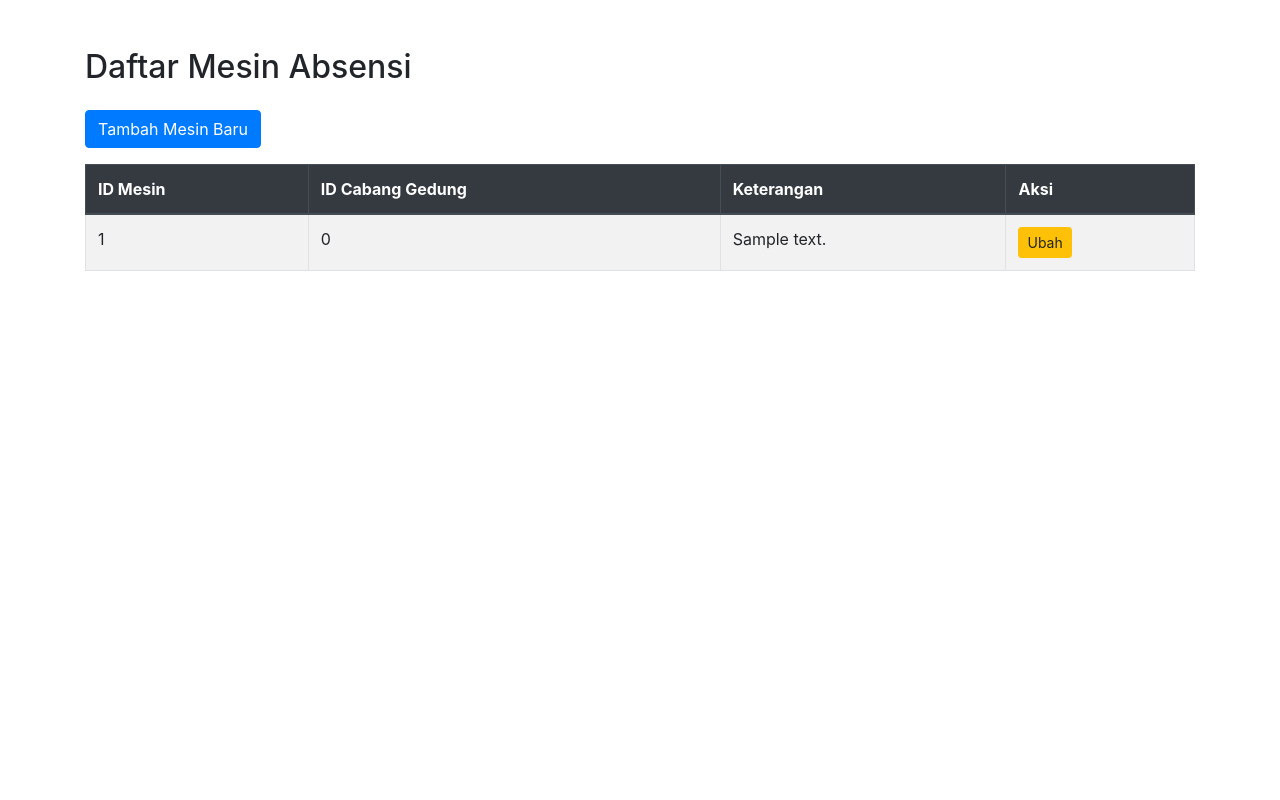
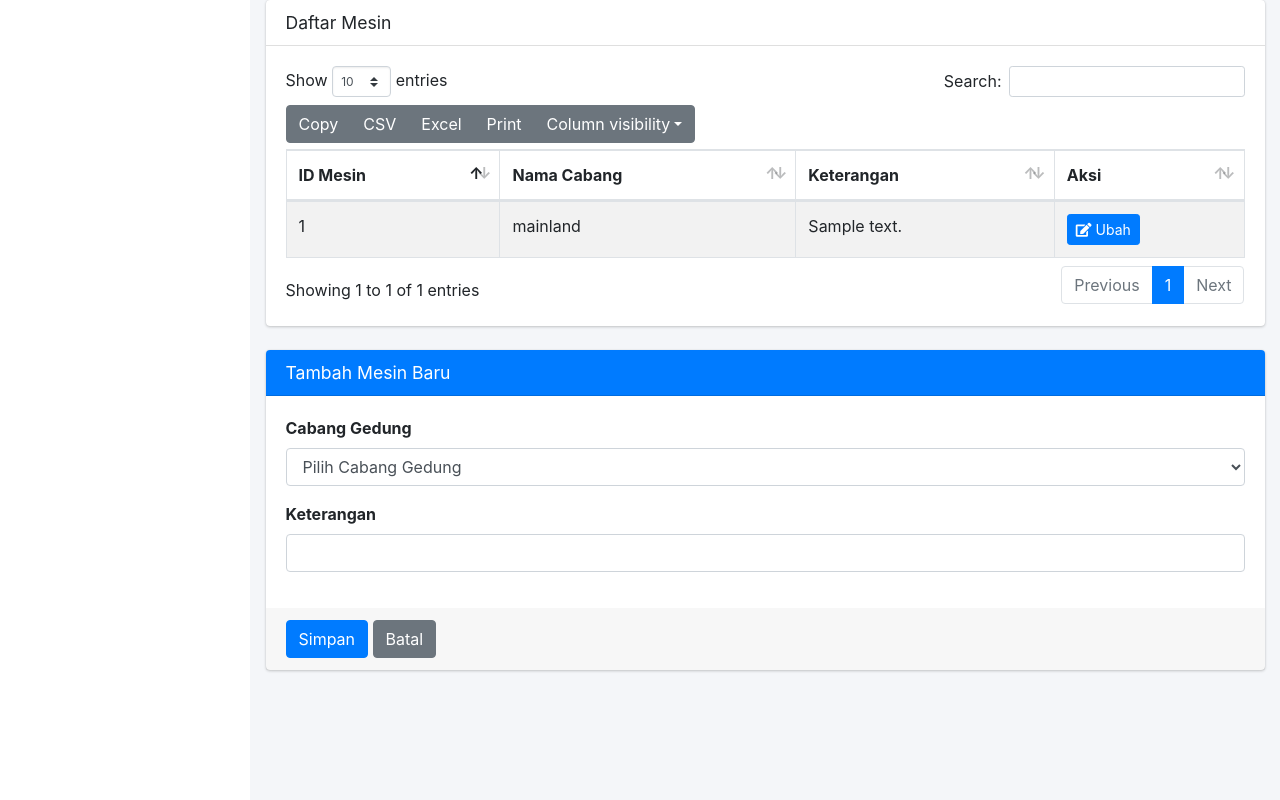
Before and after one commit to lorenzadam/NusabotAbsensi, a PHP site: page /pages/mesin/mesin_absensi.php in a window 1280 px wide. Run offline with PHP 8.4, Linux system fonts and the light colour scheme; data comes from the database, SQL or seed files in the repository; tables that the repository leaves empty or names only in its code hold one stand-in row (values such as "Sample post"); some libraries are stand-ins or nearby versions.

Commit message:
membuat data untuk mengisi data cabang nya, gunakan <select> user bisa memilih cabang ini berdasarkan yang ada di tabel cabang_gedung

```diff
--- a/pages/mesin/mesin_absensi.php
+++ b/pages/mesin/mesin_absensi.php
@@ -2,39 +2,33 @@
 require_once("../../etc/config.php");
 require_once("../../etc/function.php");
 
-// Inisialisasi variabel
 $id_mesin = '';
 $id_cabang_gedung = '';
 $keterangan = '';
 $isEdit = false;
-$message = '';
 
-// Proses Tambah/Ubah data
 if ($_SERVER['REQUEST_METHOD'] === 'POST') {
     $id_mesin = $_POST['id_mesin'] ?? '';
     $id_cabang_gedung = $_POST['id_cabang_gedung'] ?? '';
     $keterangan = $_POST['keterangan'] ?? '';
 
     if ($id_mesin) {
-        // Proses Edit
         $query = "UPDATE mesin SET id_cabang_gedung = '$id_cabang_gedung', keterangan = '$keterangan' WHERE id_mesin = $id_mesin";
         if (mysqli_query($mysqli, $query)) {
-            $message = 'Data mesin berhasil diperbarui!';
+            echo "<script>alert('Data mesin berhasil diperbarui!'); window.location.href='mesin_absensi.php';</script>";
         } else {
-            $message = 'Error: ' . mysqli_error($mysqli);
+            echo "Error: " . mysqli_error($mysqli);
         }
     } else {
-        // Proses Tambah
         $query = "INSERT INTO mesin (id_cabang_gedung, keterangan) VALUES ('$id_cabang_gedung', '$keterangan')";
         if (mysqli_query($mysqli, $query)) {
-            $message = 'Data mesin berhasil ditambahkan!';
+            echo "<script>alert('Data mesin berhasil ditambahkan!'); window.location.href='mesin_absensi.php';</script>";
         } else {
-            $message = 'Error: ' . mysqli_error($mysqli);
+            echo "Error: " . mysqli_error($mysqli);
         }
     }
 }
 
-// Proses Ambil data untuk Edit
 if (isset($_GET['edit'])) {
     $id_mesin = $_GET['edit'];
     $result = mysqli_query($mysqli, "SELECT * FROM mesin WHERE id_mesin = $id_mesin");
@@ -44,99 +38,139 @@ if (isset($_GET['edit'])) {
         $isEdit = true;
     }
 }
+
+$queryCabang = "SELECT id, lokasi FROM cabang_gedung";
+$resultCabang = mysqli_query($mysqli, $queryCabang);
+
+// Query untuk tabel mesin dengan nama cabang
+$result = mysqli_query($mysqli, "
+    SELECT
+        mesin.id_mesin,
+        cabang_gedung.lokasi AS nama_cabang,
+        mesin.keterangan
+    FROM
+        mesin
+    INNER JOIN
+        cabang_gedung
+    ON
+        mesin.id_cabang_gedung = cabang_gedung.id
+");
 ?>
 
 <!DOCTYPE html>
-<html lang="en">
+<html lang="id">
+
 <head>
     <meta charset="UTF-8">
     <meta name="viewport" content="width=device-width, initial-scale=1.0">
     <title>Mesin Absensi</title>
-    <link rel="stylesheet" href="https://stackpath.bootstrapcdn.com/bootstrap/4.5.2/css/bootstrap.min.css">
-    <style>
-        .notification {
-            position: fixed;
-            top: 20px;
-            right: 20px;
-            padding: 15px;
-            background-color: #28a745;
-            color: white;
-            border-radius: 5px;
-            box-shadow: 0px 4px 6px rgba(0, 0, 0, 0.2);
-            display: none;
-            z-index: 1000;
-        }
-    </style>
+    <link rel="stylesheet" href="../../plugins/fontawesome-free/css/all.min.css">
+    <link rel="stylesheet" href="../../plugins/datatables-bs4/css/dataTables.bootstrap4.min.css">
+    <link rel="stylesheet" href="../../dist/css/adminlte.min.css">
 </head>
-<body>
-    <div class="container mt-5">
-        <h2 class="mb-4">Daftar Mesin Absensi</h2>
 
-        <!-- Tombol untuk membuka form tambah/ubah -->
-        <button class="btn btn-primary mb-3" onclick="document.getElementById('form-container').style.display='block'">
-            <?php echo $isEdit ? 'Ubah Mesin' : 'Tambah Mesin Baru'; ?>
-        </button>
-
-        <!-- Form untuk Tambah atau Edit Mesin -->
-        <div id="form-container" class="card p-4 mb-4" style="display: <?php echo $isEdit ? 'block' : 'none'; ?>;">
-            <form action="mesin_absensi.php" method="post">
-                <input type="hidden" name="id_mesin" value="<?php echo $id_mesin; ?>">
-                <div class="form-group">
-                    <label for="id_cabang_gedung">ID Cabang Gedung:</label>
-                    <input type="text" name="id_cabang_gedung" id="id_cabang_gedung" class="form-control" value="<?php echo htmlspecialchars($id_cabang_gedung); ?>" required>
+<body class="hold-transition sidebar-mini">
+    <div class="wrapper">
+        <div class="content-wrapper">
+            <section class="content">
+                <div class="container-fluid">
+                    <div class="card">
+                        <div class="card-header">
+                            <h3 class="card-title">Daftar Mesin</h3>
                         </div>
-                <div class="form-group">
-                    <label for="keterangan">Keterangan:</label>
-                    <input type="text" name="keterangan" id="keterangan" class="form-control" value="<?php echo htmlspecialchars($keterangan); ?>" required>
-                </div>
-                <button type="submit" class="btn btn-primary">
-                    <?php echo $isEdit ? 'Simpan Perubahan' : 'Simpan'; ?>
-                </button>
-                <button type="button" class="btn btn-secondary" onclick="document.getElementById('form-container').style.display='none'">Batal</button>
-            </form>
-        </div>
-
-        <!-- Tabel Daftar Mesin -->
-        <table class="table table-bordered table-striped">
-            <thead class="thead-dark">
+                        <div class="card-body">
+                            <table id="tabel-mesin" class="table table-bordered table-striped">
+                                <thead>
                                     <tr>
                                         <th>ID Mesin</th>
-                    <th>ID Cabang Gedung</th>
+                                        <th>Nama Cabang</th>
                                         <th>Keterangan</th>
                                         <th>Aksi</th>
                                     </tr>
                                 </thead>
                                 <tbody>
                                     <?php
-                // Query untuk mengambil data dari tabel mesin
-                $result = mysqli_query($mysqli, "SELECT * FROM mesin");
                                     while ($row = mysqli_fetch_assoc($result)) {
                                         echo "<tr>";
                                         echo "<td>" . htmlspecialchars($row['id_mesin']) . "</td>";
-                    echo "<td>" . htmlspecialchars($row['id_cabang_gedung']) . "</td>";
+                                        echo "<td>" . htmlspecialchars($row['nama_cabang']) . "</td>";
                                         echo "<td>" . htmlspecialchars($row['keterangan']) . "</td>";
-                    echo "<td><a href='mesin_absensi.php?edit=" . $row['id_mesin'] . "' class='btn btn-warning btn-sm'>Ubah</a></td>";
+                                        echo "<td>
+                                                <a href='mesin_absensi.php?edit=" . $row['id_mesin'] . "' class='btn btn-primary btn-sm'>
+                                                    <i class='fas fa-edit'></i> Ubah
+                                                </a>
+                                              </td>";
                                         echo "</tr>";
                                     }
                                     ?>
                                 </tbody>
                             </table>
                         </div>
+                    </div>
+                    <div class="card card-primary mt-4">
+                        <div class="card-header">
+                            <h3 class="card-title"><?php echo $isEdit ? 'Ubah Mesin' : 'Tambah Mesin Baru'; ?></h3>
+                        </div>
+                        <form action="mesin_absensi.php" method="post">
+                            <input type="hidden" name="id_mesin" value="<?php echo $id_mesin; ?>">
+                            <div class="card-body">
+                                <div class="form-group">
+                                    <label for="id_cabang_gedung">Cabang Gedung</label>
+                                    <select name="id_cabang_gedung" id="id_cabang_gedung" class="form-control" required>
+                                        <option value="" disabled selected>Pilih Cabang Gedung</option>
+                                        <?php
+                                        while ($cabang = mysqli_fetch_assoc($resultCabang)) {
+                                            $selected = $cabang['id'] == $id_cabang_gedung ? 'selected' : '';
+                                            echo "<option value='{$cabang['id']}' $selected>{$cabang['lokasi']}</option>";
+                                        }
+                                        ?>
+                                    </select>
+                                </div>
+                                <div class="form-group">
+                                    <label for="keterangan">Keterangan</label>
+                                    <input type="text" name="keterangan" id="keterangan" class="form-control"
+                                        value="<?php echo htmlspecialchars($keterangan); ?>" required>
+                                </div>
+                            </div>
+                            <div class="card-footer">
+                                <button type="submit" class="btn btn-primary">
+                                    <?php echo $isEdit ? 'Simpan Perubahan' : 'Simpan'; ?>
+                                </button>
+                                <a href="mesin_absensi.php" class="btn btn-secondary">Batal</a>
+                            </div>
+                        </form>
+                    </div>
+                </div>
+            </section>
+        </div>
+    </div>
+    <script src="../../plugins/jquery/jquery.min.js"></script>
+    <script src="../../plugins/bootstrap/js/bootstrap.bundle.min.js"></script>
+    <script src="../../plugins/datatables/jquery.dataTables.min.js"></script>
+    <script src="../../plugins/datatables-bs4/js/dataTables.bootstrap4.min.js"></script>
+    <script src="../../plugins/datatables-responsive/js/dataTables.responsive.min.js"></script>
+    <script src="../../plugins/datatables-buttons/js/dataTables.buttons.min.js"></script>
+    <script src="../../plugins/datatables-buttons/js/buttons.bootstrap4.min.js"></script>
+    <script src="../../plugins/jszip/jszip.min.js"></script>
+    <script src="../../plugins/pdfmake/pdfmake.min.js"></script>
+    <script src="../../plugins/pdfmake/vfs_fonts.js"></script>
+    <script src="../../plugins/datatables-buttons/js/buttons.html5.min.js"></script>
+    <script src="../../plugins/datatables-buttons/js/buttons.print.min.js"></script>
+    <script src="../../plugins/datatables-buttons/js/buttons.colVis.min.js"></script>
+    <script src="../../dist/js/adminlte.min.js"></script>
 
-    <div id="notification" class="notification"></div>
-
-    <script src="https://code.jquery.com/jquery-3.5.1.min.js"></script>
-    <script src="https://stackpath.bootstrapcdn.com/bootstrap/4.5.2/js/bootstrap.bundle.min.js"></script>
     <script>
-        const message = "<?php echo $message; ?>";
-        if (message) {
-            const notification = document.getElementById('notification');
-            notification.innerText = message;
-            notification.style.display = 'block';
-            setTimeout(() => {
-                notification.style.display = 'none';
-            }, 3000);
-        }
+        $(function () {
+            $("#tabel-mesin").DataTable({
+                responsive: true,
+                lengthChange: true,
+                autoWidth: false,
+                buttons: [
+                    "copy", "csv", "excel", "pdf", "print", "colvis"
+                ]
+            }).buttons().container().appendTo('#tabel-mesin_wrapper .col-md-6:eq(0)');
+        });
     </script>
 </body>
+
 </html>
```
Lines whose indentation alone changed are shown as unchanged.
